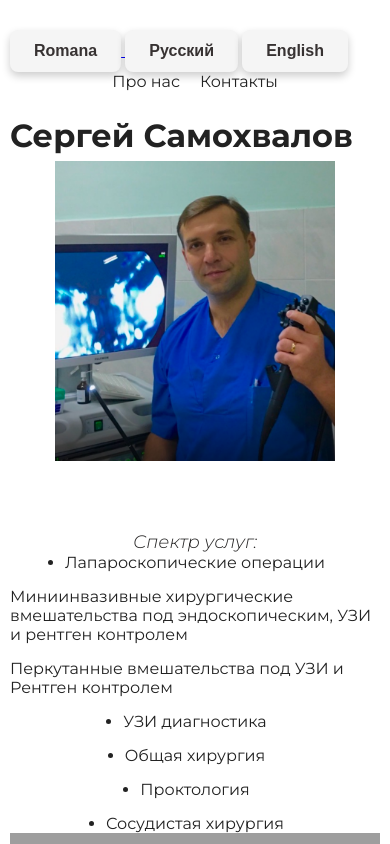
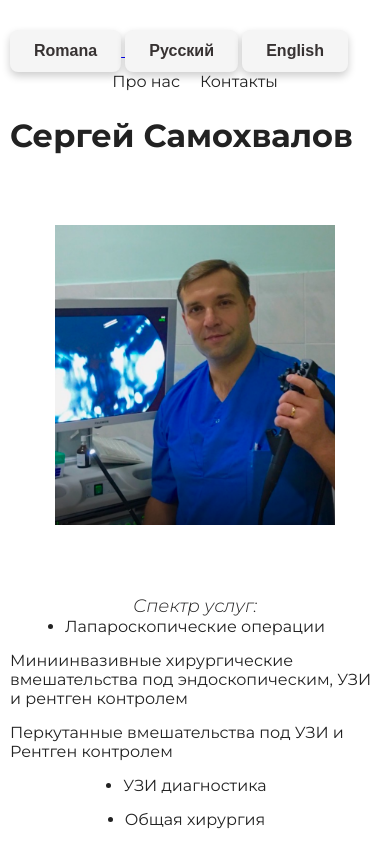
Before and after one commit to danil4i/react-app, a React (Create React App) app: page / in a window 390 px wide. Shown: the top 844 px of the page. Built offline with nearby package versions, Linux system fonts and the light colour scheme; grey boxes are pictures that could not be loaded.

Commit message:
samohvalov123

```diff
--- a/src/index.css
+++ b/src/index.css
@@ -170,7 +170,8 @@ footer {
   }
 
   .presentation, .presentationRom, .presentationEng {
-    position: absolute;
+    align-items: center;
+    align-content: center;
     width: 100%;
     height: auto;
     max-width: 300px;
@@ -188,7 +189,8 @@ footer {
 }
 
 .serghei {
-  position: absolute;
+  align-items: center;
+  align-content: center;
   margin-top: 25px;
 }
 
```
